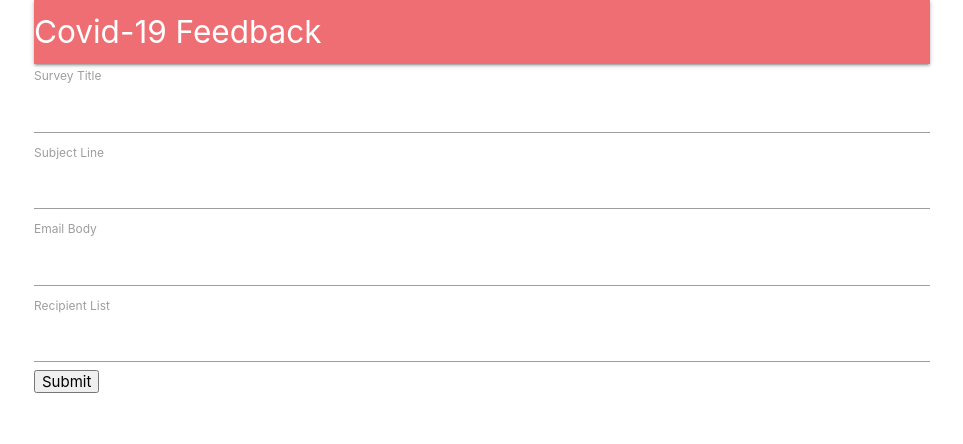
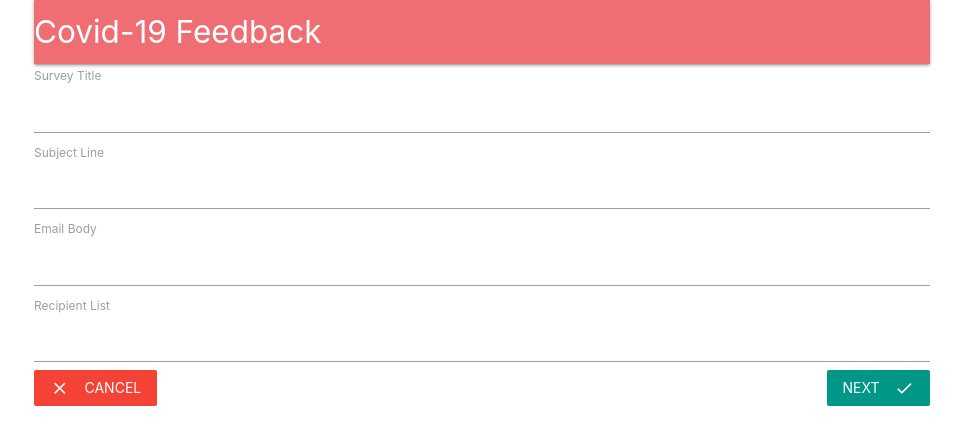
Before and after one commit to kishanshetty1991/Covid--19-Feedback-app, a React (Create React App) app in the folder client/: page /surveys/new in a window 1280 px wide. Shown: the top 444 px of the page, without its empty margins (158-1121 px from the left). Built offline with nearby package versions, Linux system fonts and the light colour scheme; no server answers.

Commit message:
survey form validation

```diff
--- a/client/src/components/App.js
+++ b/client/src/components/App.js
@@ -18,16 +18,14 @@
 
 	render() {
 	   return (
-		 <div className="container">
 		  <BrowserRouter>
-		  <div>
+		  <div className= "container">
 		  <Header />
 		    <Route exact path="/" component={Landing} />
 		    <Route exact path="/surveys" component={Dashboard} />
 		    <Route exact path="/surveys/new" component={SurveyNew} />
 		  </div>
 		  </BrowserRouter>
-		 </div>
  		);
     }
 }
--- a/client/src/components/surveys/SurveyForm.js
+++ b/client/src/components/surveys/SurveyForm.js
@@ -1,31 +1,54 @@
 //SurveyForm contains actual form
+import _ from 'lodash';
 import React, { Component } from 'react';
 import { reduxForm, Field } from 'redux-form';
 import SurveyField from './SurveyField';
+import { Link } from 'react-router-dom';
+
+const FIELDS = [
+ { label: 'Survey Title' , name: 'title' },
+ { label: 'Subject Line' , name: 'subject' },
+ {  label: 'Email Body' , name: 'body' },
+ {label: 'Recipient List' , name: 'emails' },
+];
 
 class SurveyForm extends Component {
 	renderFields() {
-		return (
-		<div>
-		<Field label="Survey Title" type="text" name="title" component={SurveyField} />
-        <Field label="Subject Line" type="text" name="subject" component={SurveyField} />
-        <Field label="Email Body" type="text" name="body" component={SurveyField} />
-        <Field label="Recipient List" type="text" name="emails" component={SurveyField} />
-        </div>
+		return _.map(FIELDS, ({ label, name }) => {
+			return (
+			 <Field key={name} component= {SurveyField} type="text" label={label} name={name} />
 		);
+		});
+
 	}
 	render() {
 		return (
 	    <div>
             <form onSubmit= {this.props.handleSubmit(values => console.log(values))}>
              {this.renderFields()}
-             <button type= "submit" >Submit</button>
+             <Link to="/surveys" className="red btn-flat left white-text">
+             Cancel
+             <i className="material-icons left">close</i>
+             </Link>
+             <button type= "submit" className="teal btn-flat right white-text">Next
+             <i className="material-icons right">done</i></button>
             </form>
 	    </div>
 			);
 	}
 }
 
+function validate(values) {
+  const errors = {};
+
+  if (!values.title) {
+  errors.title = 'Please provide the Survey a Title';
+  }
+
+  return errors;
+}
+
 export default reduxForm({
+	validate,
 	form: 'surveyForm'
 })(SurveyForm);
```
